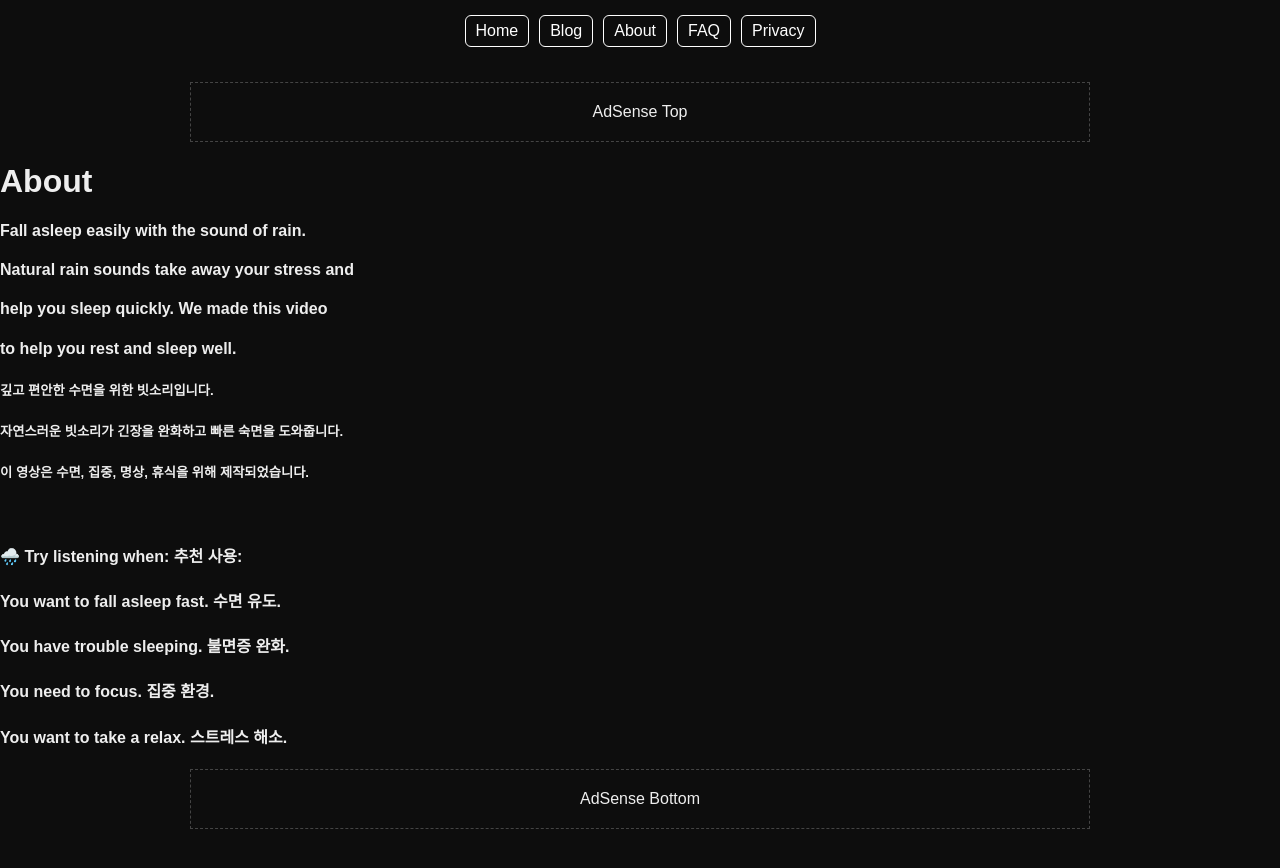
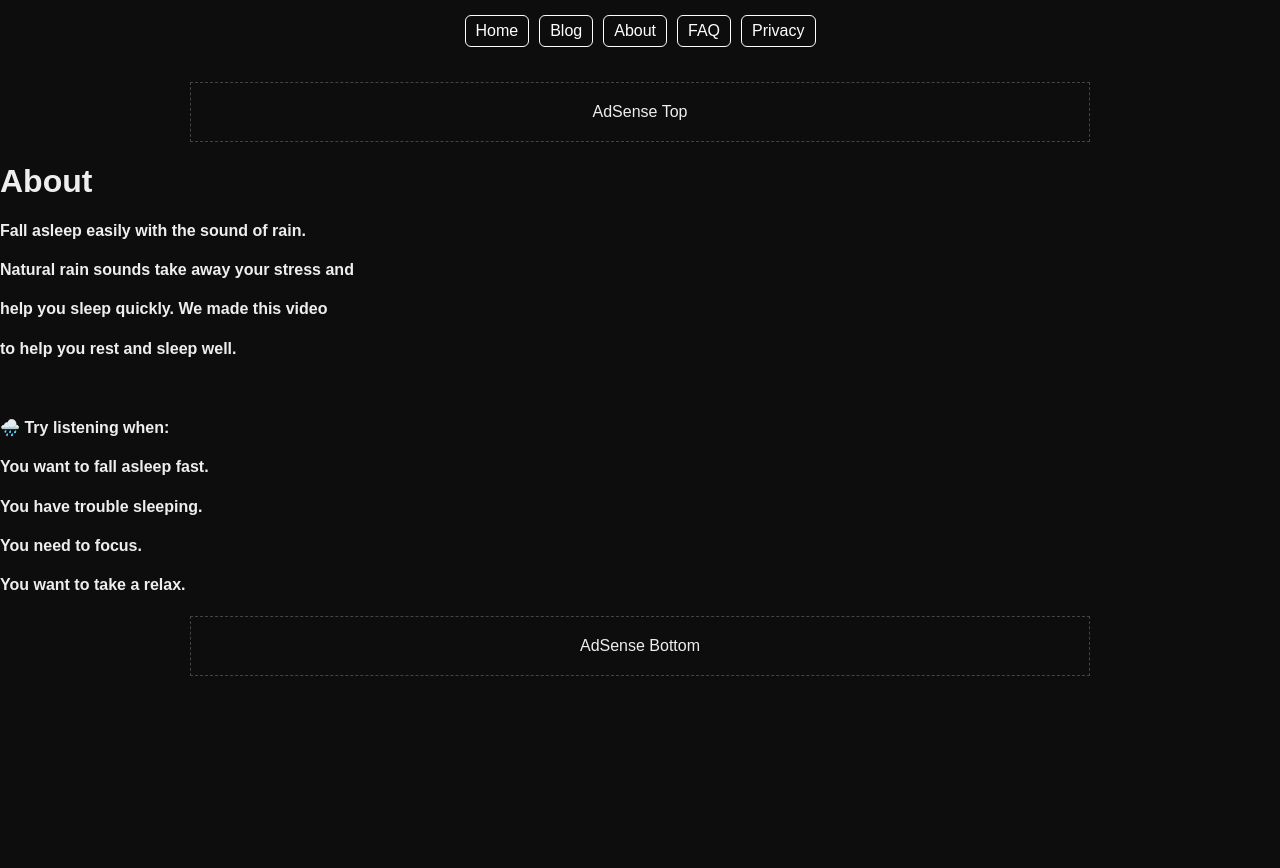
Before and after one commit to choijangwook/rain-deep-sleep, a Jekyll site: the page built from about.md, in a window 1280 px wide. Shown: the top 868 px of the page. Built offline with Jekyll 4.4.1, drawn with Linux system fonts in a browser that asks for light colours.

Commit message:
Update about.md

```diff
--- a/about.md
+++ b/about.md
@@ -9,13 +9,11 @@ title: About
 #### Natural rain sounds take away your stress and<br>
 #### help you sleep quickly. We made this video<br>
 #### to help you rest and sleep well.<br>
-##### 깊고 편안한 수면을 위한 빗소리입니다.<br>
-##### 자연스러운 빗소리가 긴장을 완화하고 빠른 숙면을 도와줍니다.<br>
-##### 이 영상은 수면, 집중, 명상, 휴식을 위해 제작되었습니다.<br>
+
 <br>
 
-#### 🌧️ Try listening when: 추천 사용:<br>
-#### You want to fall asleep fast. 수면 유도.<br>
-#### You have trouble sleeping. 불면증 완화.<br>
-#### You need to focus. 집중 환경.<br>
-#### You want to take a  relax. 스트레스 해소.<br>
+#### 🌧️ Try listening when: <br>
+#### You want to fall asleep fast.<br>
+#### You have trouble sleeping.<br>
+#### You need to focus. <br>
+#### You want to take a  relax. <br>
```
